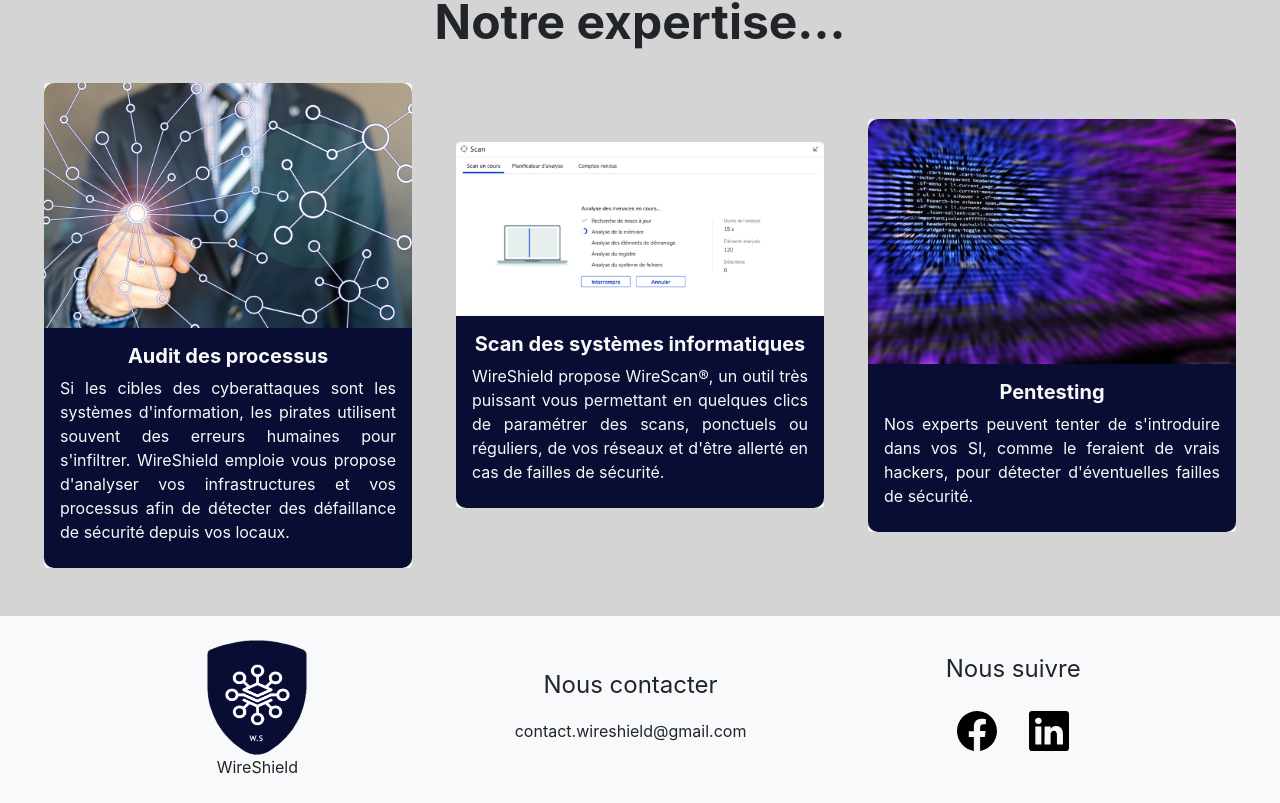
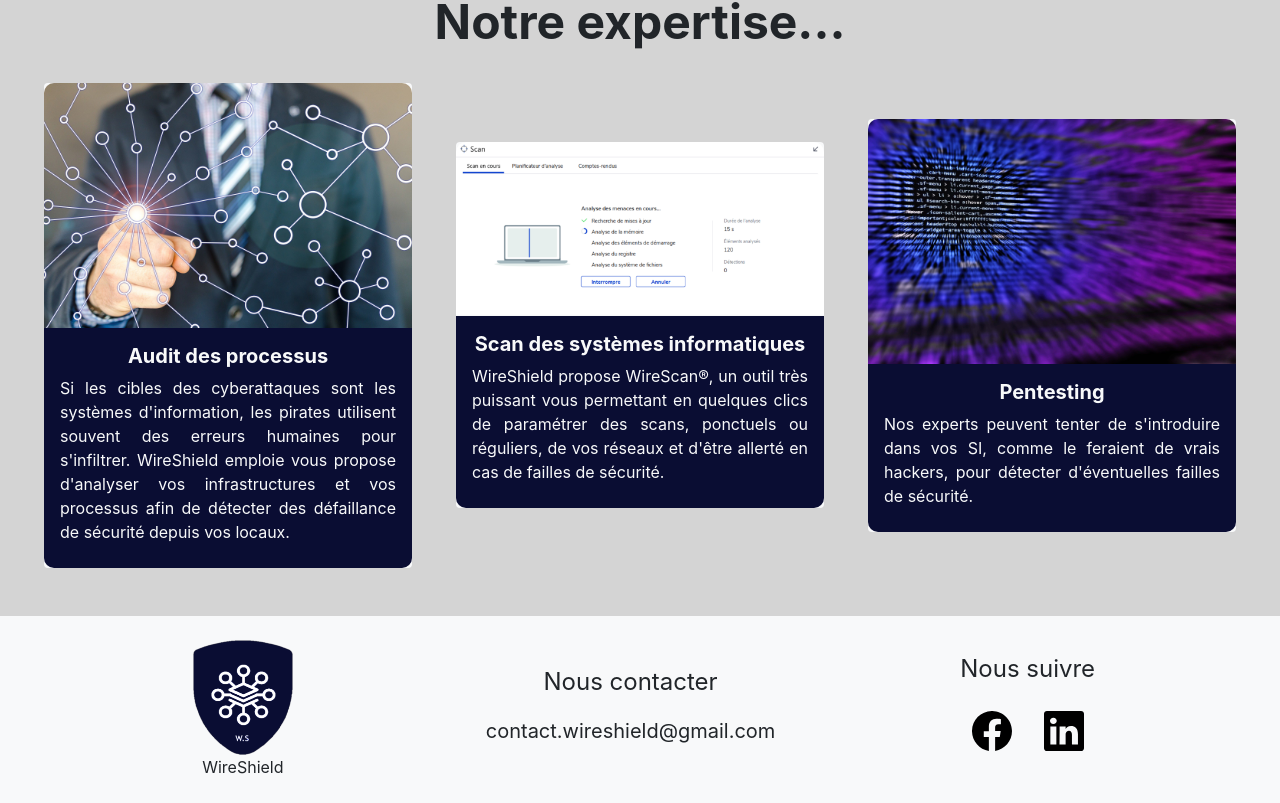
Before and after one commit to LouisDvr/Concoursje_12_2020, a React (Create React App) app: page / in a window 1280 px wide. Shown: the part 1381-2184 px from the top of the page. Built offline with nearby package versions, Linux system fonts and the light colour scheme.

Commit message:
Increased email address size in footer

```diff
--- a/src/Footer.js
+++ b/src/Footer.js
@@ -14,7 +14,7 @@
                 <WireShieldLogo/>
                 <div className="d-flex flex-column justify-content-center align-items-center mb-4">
                     <p className="fs-4 px-3 py-3 my-0">Nous contacter</p>
-                    <a href="mailto:contact.wireshield@gmail.com" className="text-decoration-none link-dark">contact.wireshield@gmail.com</a>
+                    <a href="mailto:contact.wireshield@gmail.com" className="text-decoration-none link-dark fs-5">contact.wireshield@gmail.com</a>
                 </div>
                 <SocialNetworks/>
             </footer>
```
